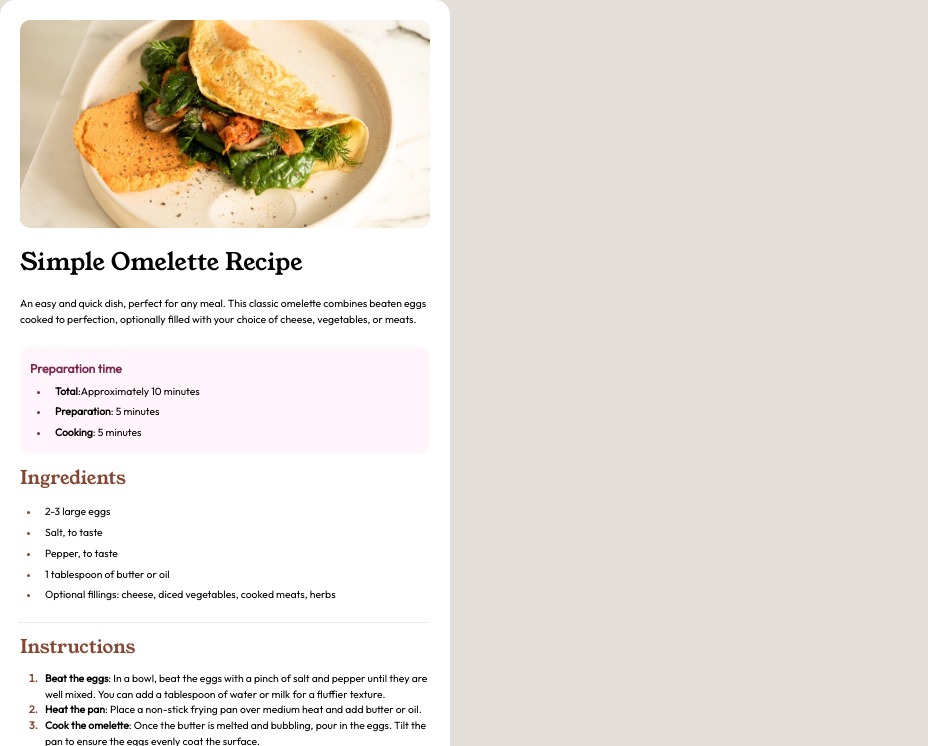
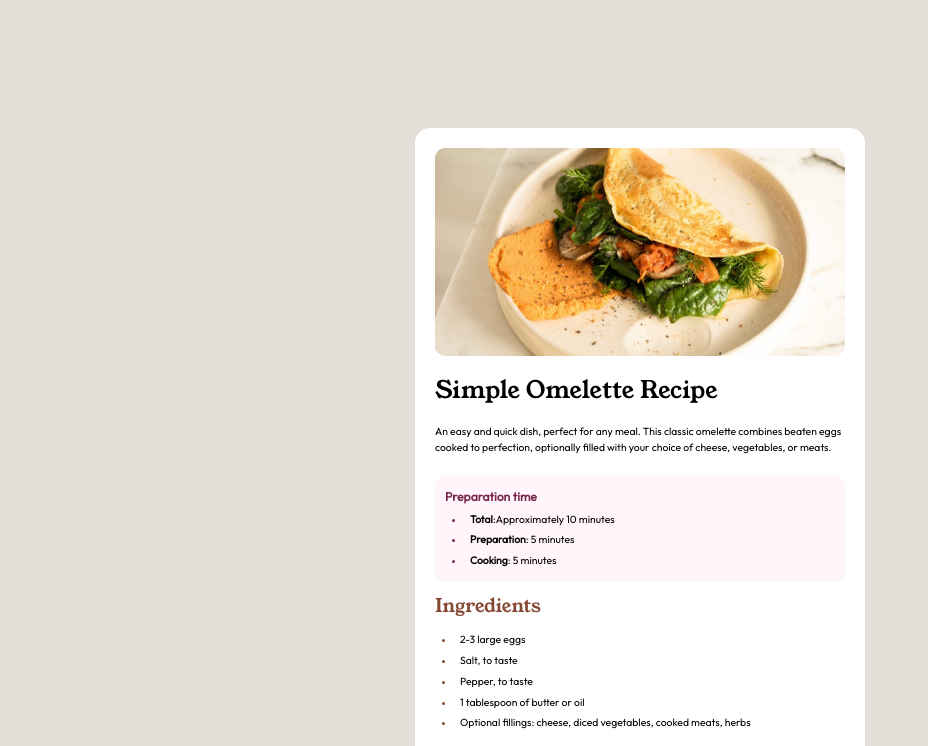
Before and after one commit to nikolapetkovicdev/Recipe_page, a plain HTML site: page index.html in a window 1280 px wide. Shown: the top 746 px of the page, without its empty margins (0-928 px from the left). Drawn offline with Linux system fonts and the light colour scheme.

Commit message:
Update Stayles.css

```diff
--- a/CSS/Stayles.css
+++ b/CSS/Stayles.css
@@ -67,7 +67,7 @@ hr {
 
 .main-container {
     position: relative;
-  /*  margin: 10% auto; */
+    margin: 10% auto;
     padding: 20px;
     width: 450px;
     background-color: hsl(0, 0%, 100%);
```
